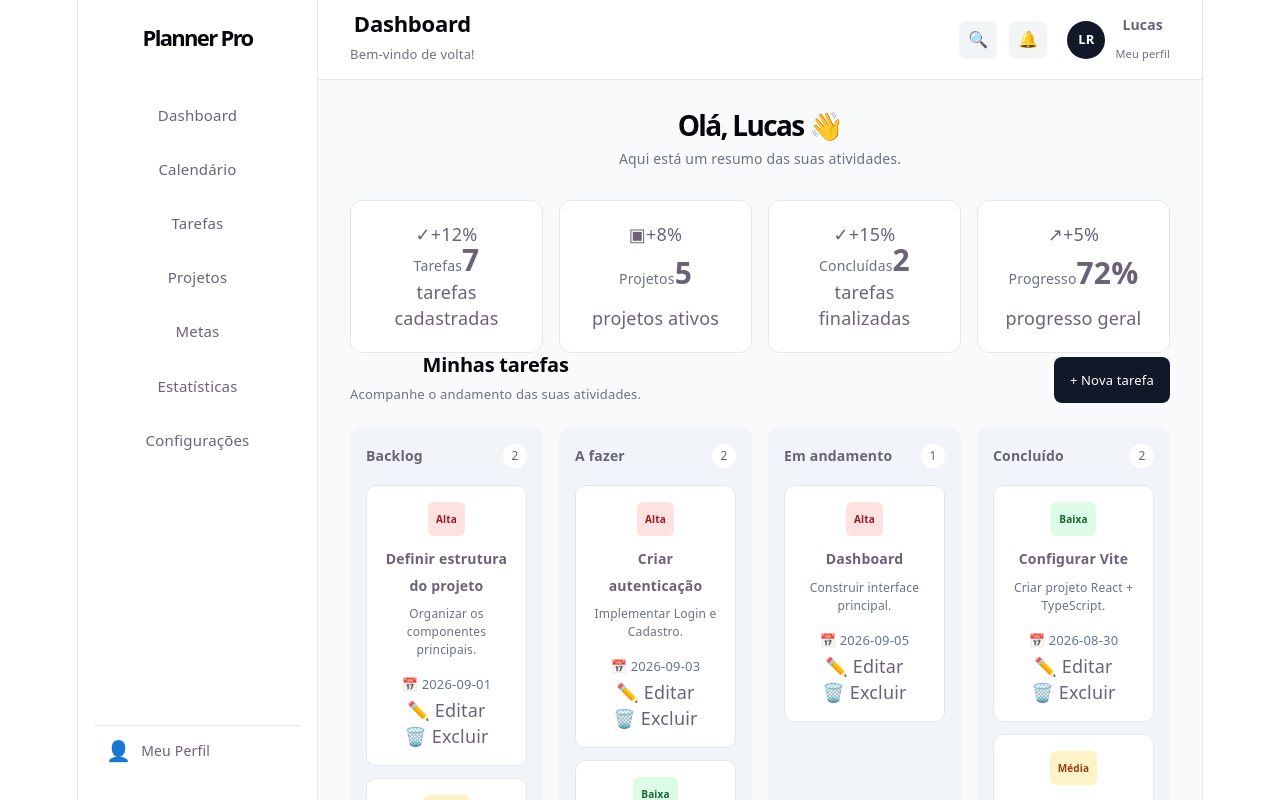
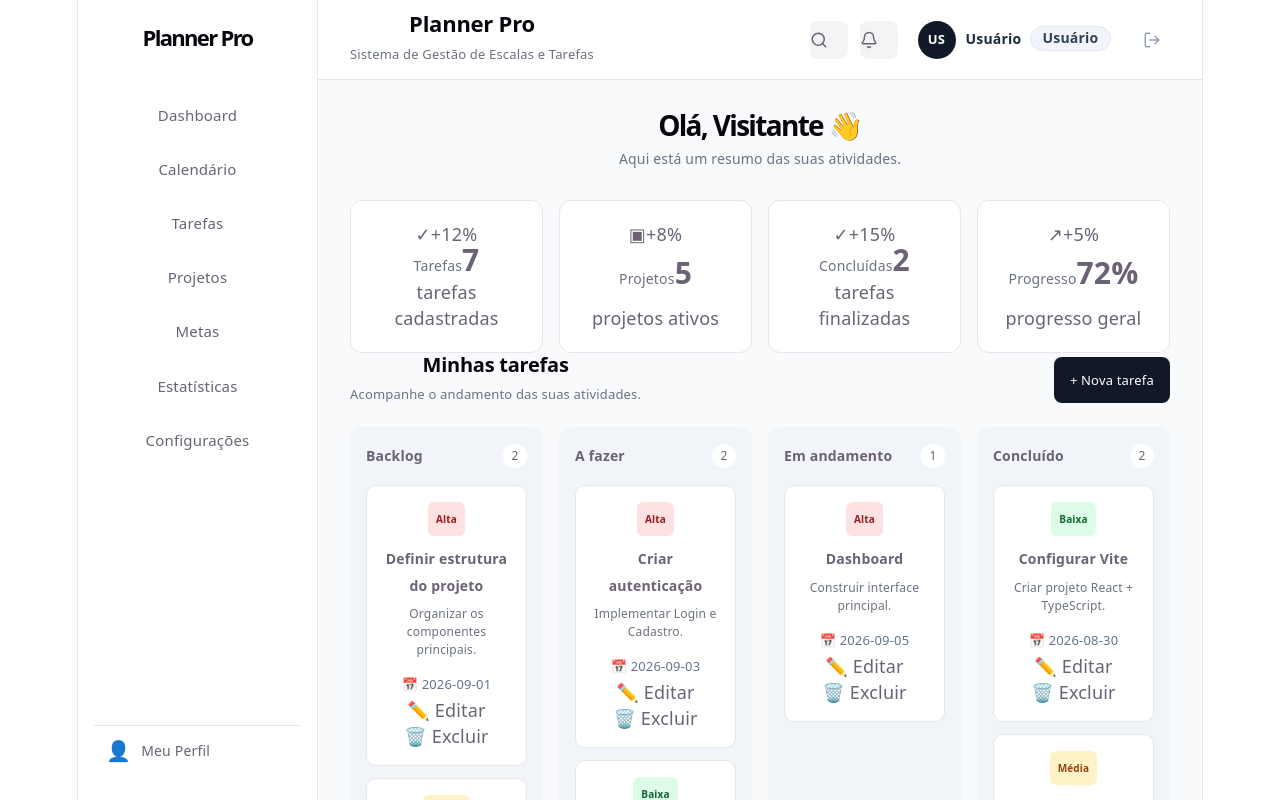
Before and after one commit to LucHaddad/planner-pro, a React (Vite) app: page /dashboard in a window 1280 px wide. Shown: the top 800 px of the page. Built offline with nearby package versions, Linux system fonts and the light colour scheme.

Commit message:
feat: add Badge component, dynamic Header with user role and logout

```diff
--- a/src/components/Header/Header.tsx
+++ b/src/components/Header/Header.tsx
@@ -1,24 +1,75 @@
+import { useNavigate } from "react-router-dom";
+import { useAuth } from "@/contexts/AuthContext";
+import { Badge, type BadgeVariant } from "@/components/ui/Badge";
+import { LogOut, Bell, Search } from "lucide-react";
+import type { UserRole } from "@/types/user";
 import "./Header.css";
 
+// Mapeia o papel técnico para rótulo legível e cor correspondente
+const ROLE_CONFIG: Record<UserRole, { label: string; variant: BadgeVariant }> = {
+  SUPERVISOR: { label: "Supervisor", variant: "primary" },
+  EMPLOYEE: { label: "Colaborador", variant: "success" },
+  ADMINISTRATOR: { label: "Administrador", variant: "purple" },
+};
+
+function getInitials(name: string): string {
+  const parts = name.trim().split(" ");
+  if (parts.length === 1) return parts[0].substring(0, 2).toUpperCase();
+  return (parts[0][0] + parts[parts.length - 1][0]).toUpperCase();
+}
+
 function Header() {
+  const { user, logout } = useAuth();
+  const navigate = useNavigate();
+
+  function handleLogout() {
+    logout();
+    navigate("/login");
+  }
+
+  const roleInfo = user?.role
+    ? ROLE_CONFIG[user.role]
+    : { label: "Usuário", variant: "default" as BadgeVariant };
+
+  const initials = user?.name ? getInitials(user.name) : "US";
+
   return (
     <header className="header">
       <div className="header-title">
-        <h2>Dashboard</h2>
-        <p>Bem-vindo de volta!</p>
+        <h2>Planner Pro</h2>
+        <p>Sistema de Gestão de Escalas e Tarefas</p>
       </div>
 
       <div className="header-actions">
-        <button className="header-button">🔍</button>
-        <button className="header-button">🔔</button>
+        <button type="button" className="header-button" title="Buscar">
+          <Search className="w-4 h-4" />
+        </button>
+
+        <button type="button" className="header-button" title="Notificações">
+          <Bell className="w-4 h-4" />
+        </button>
 
         <div className="header-user">
-          <div className="user-avatar">LR</div>
+          <div className="user-avatar">{initials}</div>
 
           <div className="user-info">
-            <span>Lucas</span>
-            <small>Meu perfil</small>
+            <div className="flex items-center gap-2">
+              <span className="font-semibold text-sm text-slate-800 dark:text-white">
+                {user?.name || "Usuário"}
+              </span>
+              <Badge variant={roleInfo.variant}>{roleInfo.label}</Badge>
+            </div>
+            <small className="text-xs text-slate-500">{user?.email}</small>
           </div>
+
+          <button
+            type="button"
+            onClick={handleLogout}
+            className="ml-3 p-2 text-slate-400 hover:text-red-600 hover:bg-red-50 dark:hover:bg-red-950/40 rounded-xl transition-colors cursor-pointer"
+            title="Sair da conta"
+          >
+            <LogOut className="w-4 h-4" />
+          </button>
         </div>
       </div>
     </header>
--- /dev/null
+++ b/src/components/ui/Badge.tsx
@@ -0,0 +1,47 @@
+import type { HTMLAttributes, ReactNode } from "react";
+
+export type BadgeVariant =
+  | "default"
+  | "primary"
+  | "success"
+  | "warning"
+  | "danger"
+  | "purple";
+
+export interface BadgeProps extends HTMLAttributes<HTMLSpanElement> {
+  variant?: BadgeVariant;
+  children: ReactNode;
+}
+
+const variantStyles: Record<BadgeVariant, string> = {
+  default:
+    "bg-slate-100 text-slate-700 dark:bg-slate-800 dark:text-slate-300 border-slate-200 dark:border-slate-700",
+  primary:
+    "bg-blue-50 text-blue-700 dark:bg-blue-950/50 dark:text-blue-300 border-blue-200 dark:border-blue-800",
+  success:
+    "bg-emerald-50 text-emerald-700 dark:bg-emerald-950/50 dark:text-emerald-300 border-emerald-200 dark:border-emerald-800",
+  warning:
+    "bg-amber-50 text-amber-700 dark:bg-amber-950/50 dark:text-amber-300 border-amber-200 dark:border-amber-800",
+  danger:
+    "bg-red-50 text-red-700 dark:bg-red-950/50 dark:text-red-300 border-red-200 dark:border-red-800",
+  purple:
+    "bg-purple-50 text-purple-700 dark:bg-purple-950/50 dark:text-purple-300 border-purple-200 dark:border-purple-800",
+};
+
+export function Badge({
+  variant = "default",
+  className = "",
+  children,
+  ...props
+}: BadgeProps) {
+  return (
+    <span
+      className={`inline-flex items-center gap-1 px-2.5 py-0.5 rounded-full text-xs font-semibold border ${variantStyles[variant]} ${className}`}
+      {...props}
+    >
+      {children}
+    </span>
+  );
+}
+
+export default Badge;
--- a/src/pages/Dashboard/Dashboard.tsx
+++ b/src/pages/Dashboard/Dashboard.tsx
@@ -1,3 +1,4 @@
+import { useAuth } from "@/contexts/AuthContext";
 import { useEffect, useState } from "react";
 import type { Task } from "../../types/task";
 
@@ -11,7 +12,9 @@ import { tasks as initialTasks } from "./tasks";
 
 import { getTasks, saveTasks } from "../../services/taskStorage";
 
+
 function Dashboard() {
+const { user } = useAuth();
 const [tasks, setTasks] = useState<Task[]>(() => {
   const storedTasks = getTasks();
 
@@ -83,7 +86,7 @@ function handleDeleteTask(taskId: string) {
     <section className="dashboard">
 
       <div className="dashboard-welcome">
-        <h1>Olá, Lucas 👋</h1>
+       <h1>Olá, {user?.name.split(" ")[0] || "Visitante"} 👋</h1>
 
         <p>
           Aqui está um resumo das suas atividades.
```
